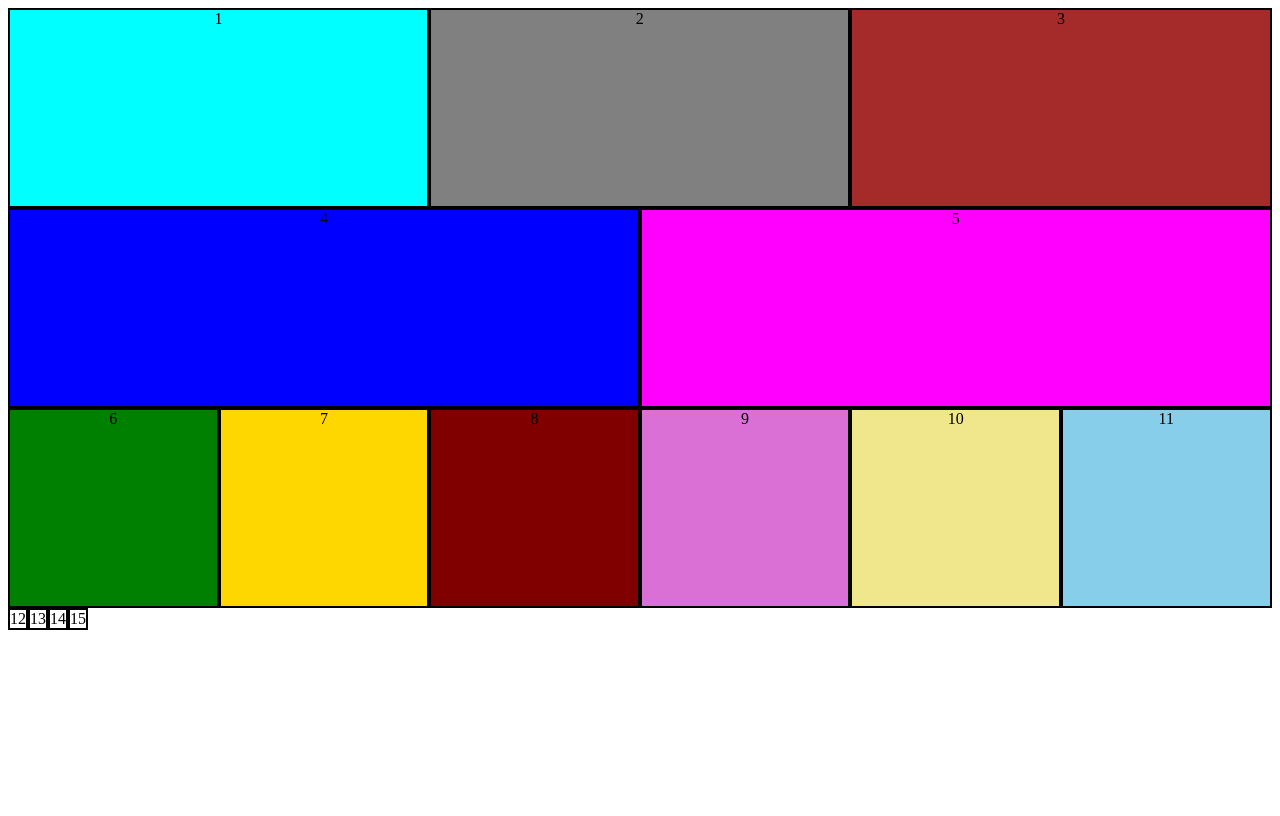
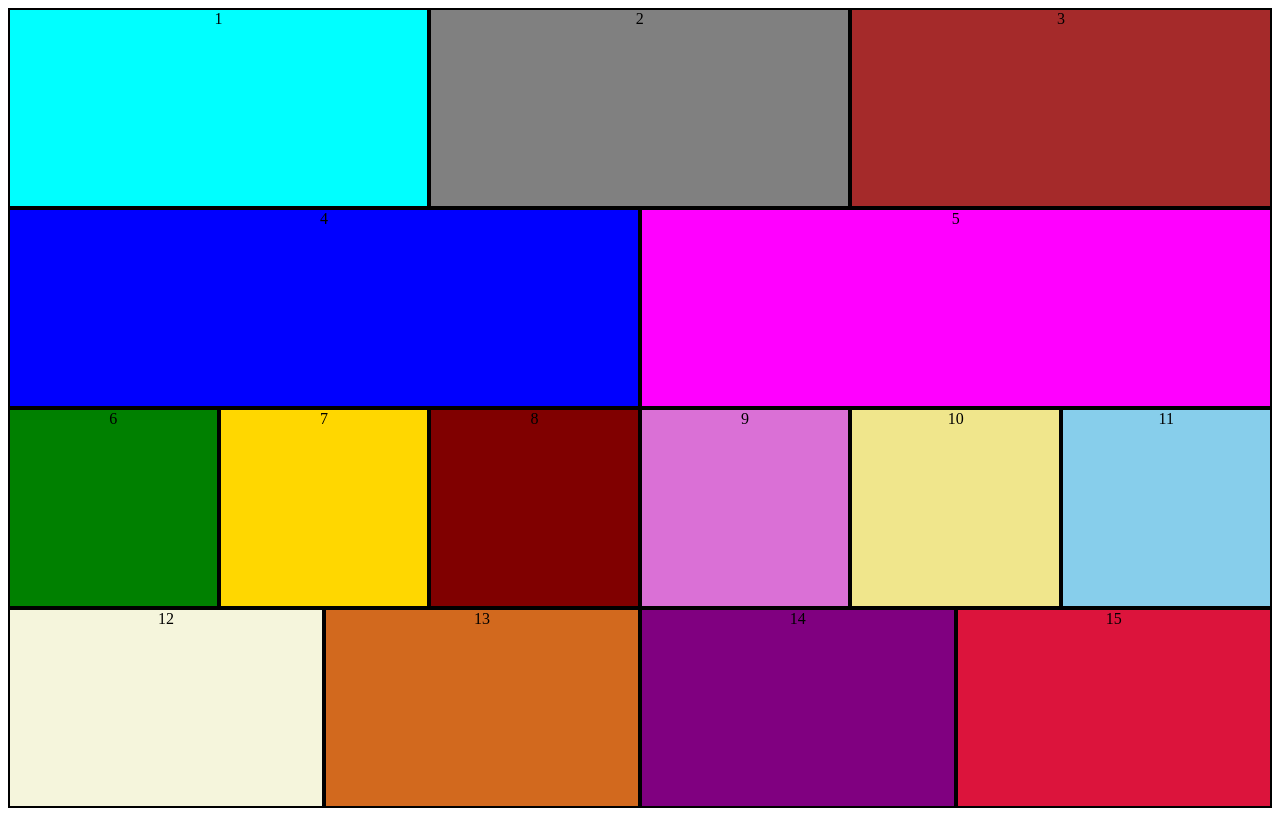
Before and after one commit to rtduany/twelve-Grids, a plain HTML site: page index2.html in a window 1280 px wide. Drawn offline with Linux system fonts and the light colour scheme.

Commit message:
added styling to the 2 stylesheet files to complete row 4

```diff
--- a/styles/grid.css
+++ b/styles/grid.css
@@ -60,3 +60,19 @@ row,
     height: 200px;
     width: 16.6613333334%;
 }
+.col-xs-12 {
+    height: 200px;
+    width: 24.996%;
+}
+.col-xs-13 {
+    height: 200px;
+    width: 24.996%;
+}
+.col-xs-14 {
+    height: 200px;
+    width: 24.996%;
+}
+.col-xs-15 {
+    height: 200px;
+    width: 24.996%;
+}
--- a/styles/main.css
+++ b/styles/main.css
@@ -20,8 +20,6 @@
 .col-xs-6 {
     background-color: green;
 }
-
-
 .col-xs-7 {
     background-color: gold;
 }
@@ -37,3 +35,15 @@
 .col-xs-11 {
     background-color: skyblue;
 }
+.col-xs-12 {
+    background-color: beige;
+}
+.col-xs-13 {
+    background-color: chocolate;
+}
+.col-xs-14 {
+    background-color: purple;
+}
+.col-xs-15 {
+    background-color: crimson;
+}
```
